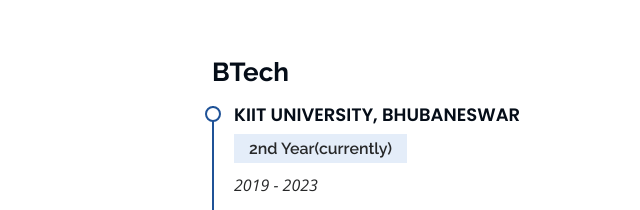
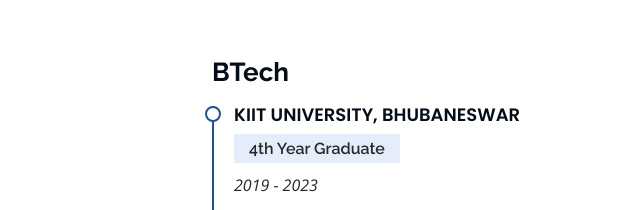
Before and after one commit to ipii28/Ipsit-Nayak, a plain HTML site: page index.html in a window 1280 px wide. Shown: the part 1980-2190 px from the top of the page, 590-1230 px from the left. Drawn offline with nearby package versions, Linux system fonts and the light colour scheme.

Commit message:
Update index.html

```diff
--- a/index.html
+++ b/index.html
@@ -222,7 +222,7 @@
             <h3 class="resume-title">BTech</h3>
             <div class="resume-item">
               <h4>KIIT UNIVERSITY, Bhubaneswar</h4>
-              <h5> 2nd Year(currently)</h5>
+              <h5> 4th Year Graduate </h5>
               <p><em>2019 - 2023</em></p>
               <ul>
                 <li>Photographer at KASH</li>
```
